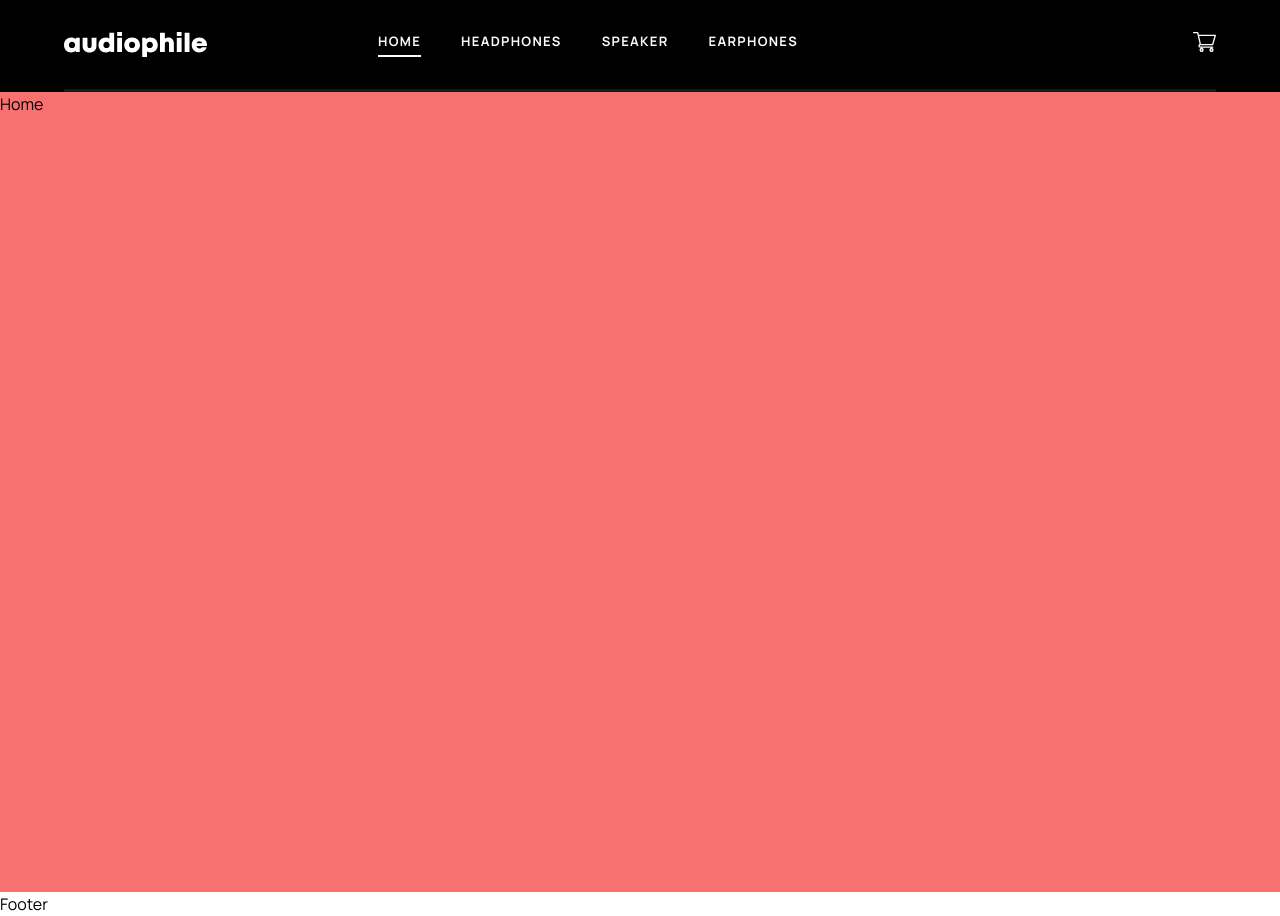
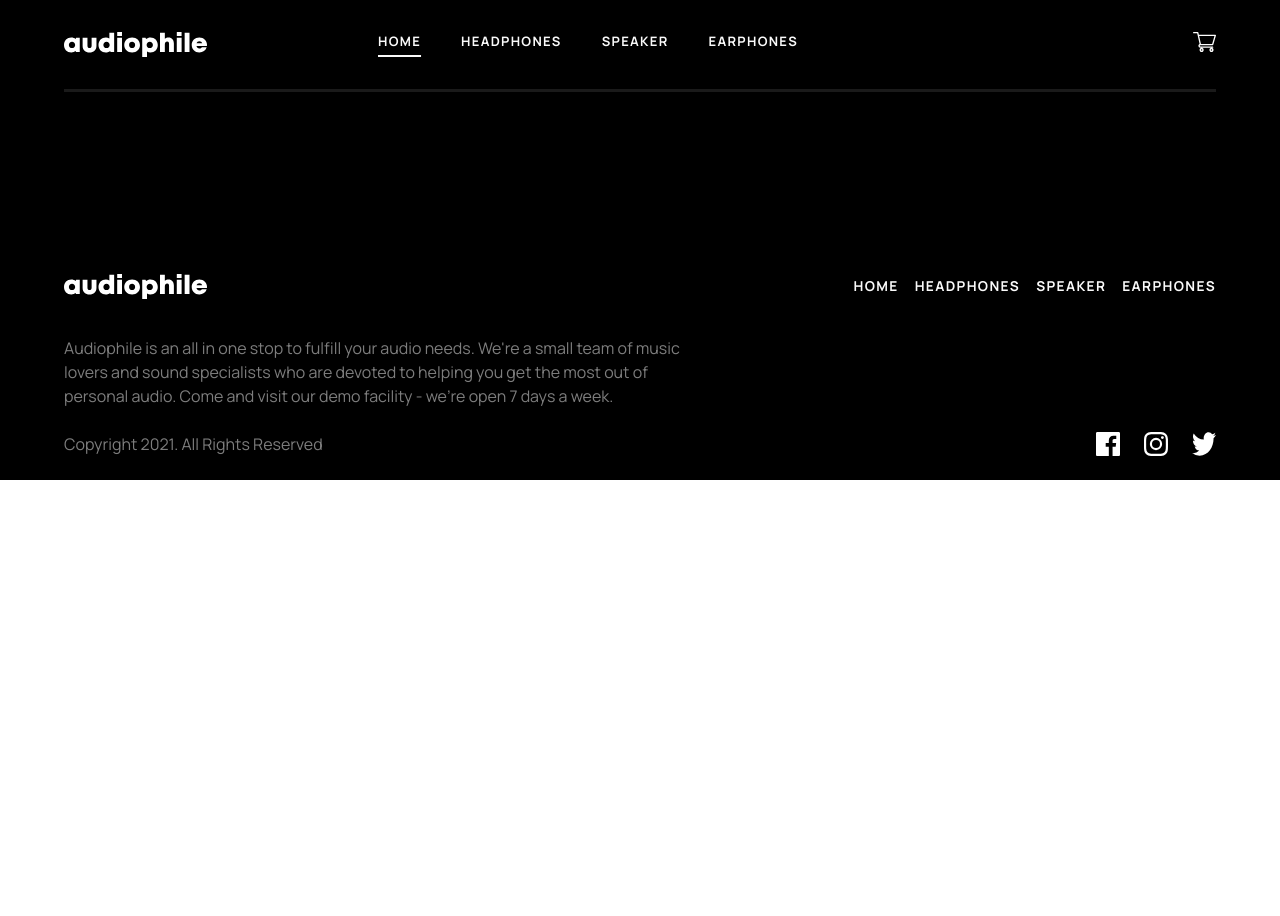
Before and after one commit to MonarchRyuzaki/Audiophile, a React app in the folder client/: page / in a window 1280 px wide. After the commit the page ends 800 px from the top, so only its background shows below. Built offline with nearby package versions, Linux system fonts and the light colour scheme; the HTML template or start-up script is replaced by a standard one.

Commit message:
Feature: Footer done

```diff
--- a/client/src/Pages/Home/Home.jsx
+++ b/client/src/Pages/Home/Home.jsx
@@ -1,9 +1,24 @@
-import React from 'react'
+import { Hero } from "./components";
 
 const Home = () => {
   return (
-    <section className='min-h-[100vh] bg-red-400'>Home</section>
-  )
-}
+    <div className="w-full overflow-hidden">
+      <div className="bg-black flex justify-center items-center px-6 sm:px-16">
+        <div className="w-full xl:max-w-[1280px]">
+          <Hero />
+        </div>
+      </div>
+      <div className="bg-black flex justify-center items-center px-6 sm:px-16">
+        <div className="w-full xl:max-w-[1280px]">
+          Items { /* From main component */}
+          ZX9 Speaker
+          ZX7 Speaker
+          YX1 Earphone
+          Description  { /* From main component */}
+        </div>
+      </div>
+    </div>
+  );
+};
 
-export default Home
+export default Home;
--- /dev/null
+++ b/client/src/Pages/Home/components/Hero.jsx
@@ -0,0 +1,23 @@
+import { SeeProduct } from "../../../components";
+
+const Hero = () => {
+  return (
+    <section>
+      <div className="">
+        <h2>New Product</h2>
+        <h1>XX99 MARK II</h1>
+        <h1>HEADPHONES</h1>
+        <p>
+          Experience natural, lifelike audio and exceptional build quality made
+          for the passionate music enthusiast.
+        </p>
+        <SeeProduct />
+      </div>
+      <div>
+
+      </div>
+    </section>
+  );
+};
+
+export default Hero;
--- /dev/null
+++ b/client/src/Pages/Home/components/index.js
@@ -0,0 +1,5 @@
+import Hero from "./Hero";
+
+export {
+    Hero
+}
--- a/client/src/components/Footer.jsx
+++ b/client/src/components/Footer.jsx
@@ -1,8 +1,61 @@
+import { NavLink } from "react-router-dom";
+import facebook from "../assets/shared/desktop/icon-facebook.svg";
+import instagram from "../assets/shared/desktop/icon-instagram.svg";
+import twitter from "../assets/shared/desktop/icon-twitter.svg";
+import logo from "../assets/shared/desktop/logo.svg";
 
 const Footer = () => {
   return (
-    <div>Footer</div>
-  )
-}
+    <div className="bg-black flex justify-center items-center px-6 sm:px-16">
+      <div className="w-full xl:max-w-[1280px] text-gray">
+        <div className="sm:flex justify-between sm:pt-6">
+          <div className="flex justify-center items-center pb-6 pt-8 sm:py-0">
+            <img src={logo} alt="" className="object-contain " />
+          </div>
+          <div className="text-primary flex flex-col text-center sm:flex-row gap-4 py-4">
+            <NavLink
+              className="text-primary font-bold uppercase text-[.8525rem] tracking-widest cursor-pointer text-center"
+              to="."
+            >
+              Home
+            </NavLink>
+            <NavLink
+              className="text-primary font-bold uppercase text-[.8525rem] tracking-widest cursor-pointer text-center"
+              to="headphones"
+            >
+              Headphones
+            </NavLink>
+            <NavLink
+              className="text-primary font-bold uppercase text-[.8525rem] tracking-widest cursor-pointer text-center"
+              to="speakers"
+            >
+              Speaker
+            </NavLink>
+            <NavLink
+              className="text-primary font-bold uppercase text-[.8525rem] tracking-widest cursor-pointer text-center"
+              to="earphones"
+            >
+              Earphones
+            </NavLink>
+          </div>
+        </div>
+        <div className="my-6 lg:max-w-[640px]">
+          Audiophile is an all in one stop to fulfill your audio needs. We're a
+          small team of music lovers and sound specialists who are devoted to
+          helping you get the most out of personal audio. Come and visit our
+          demo facility - we’re open 7 days a week.
+        </div>
+        <div className="flex flex-col-reverse sm:flex-row justify-between items-center gap-6 mb-6">
+          <div>Copyright 2021. All Rights Reserved</div>
+          <div className="flex gap-6">
+            <img src={facebook} alt="" />
+            <img src={instagram} alt="" />
+            <img src={twitter} alt="" />
+          </div>
+        </div>
+      </div>
+    </div>
+  );
+};
 
-export default Footer
+export default Footer;
--- /dev/null
+++ b/client/src/components/SeeProduct.jsx
@@ -0,0 +1,8 @@
+
+const SeeProduct = () => {
+  return (
+    <div>SeeProduct</div>
+  )
+}
+
+export default SeeProduct
--- a/client/src/components/index.js
+++ b/client/src/components/index.js
@@ -1,7 +1,9 @@
 import Navbar from "./Navbar";
 import Footer from "./Footer";
+import SeeProduct from "./SeeProduct";
 
 export {
     Navbar,
-    Footer
+    Footer,
+    SeeProduct
 }
```
Also changed, not shown: client/src/components/Navbar.jsx (+10 -2 lines).
